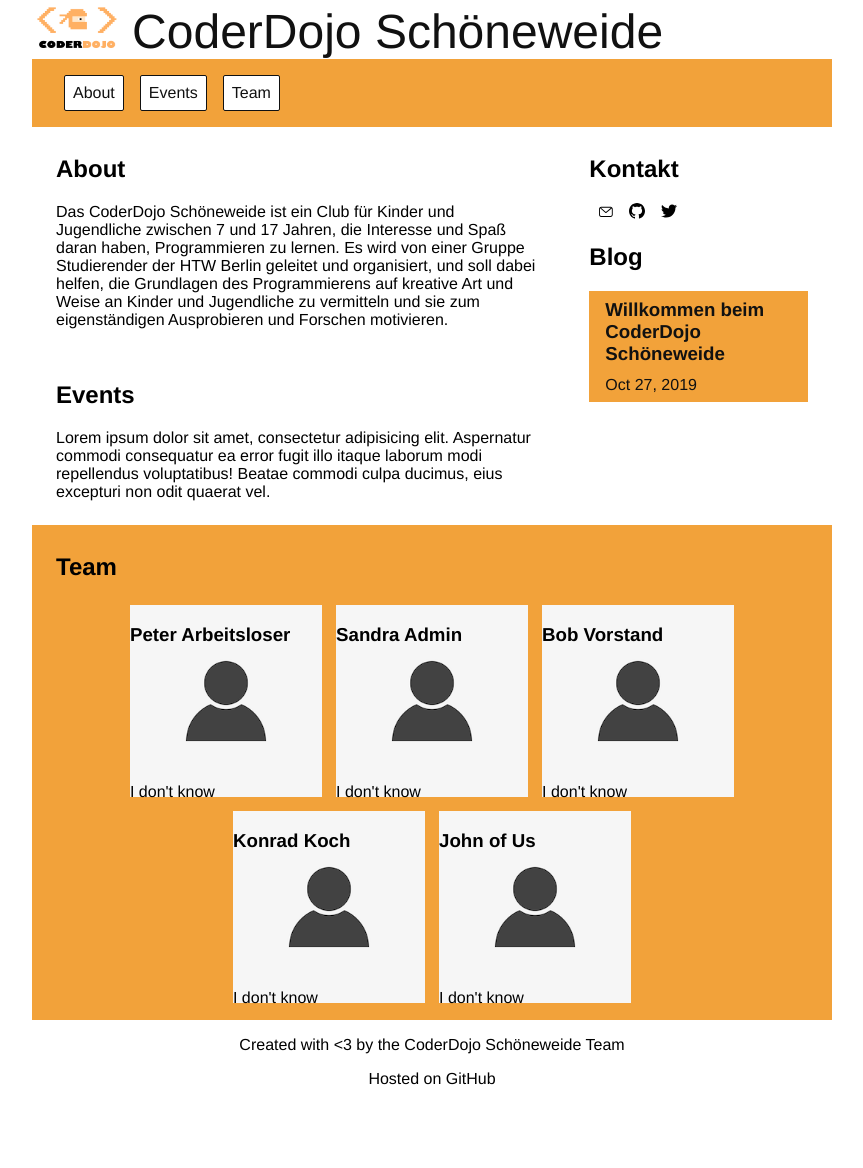
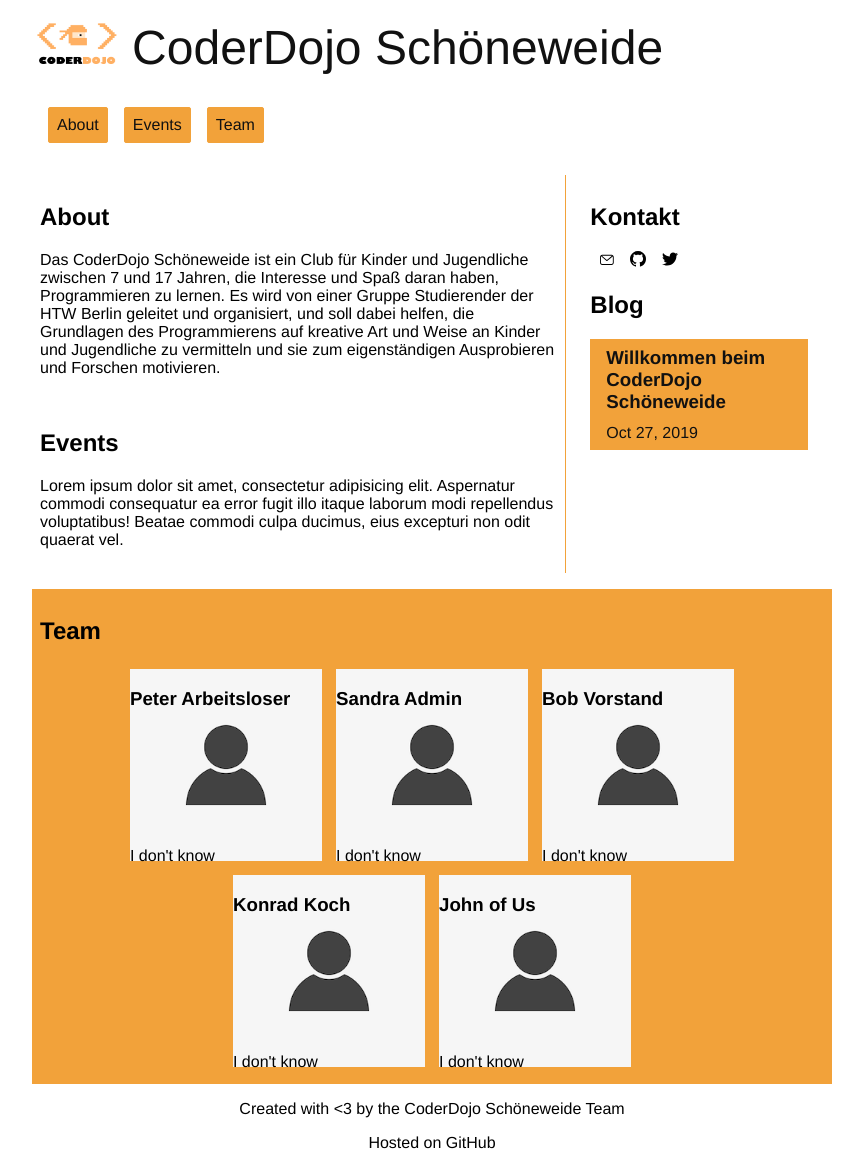
Before and after one commit to Coderdojo-Schoeneweide/coderdojo-schoneweide.github.io, a Jekyll site: the page built from index.md, in a window 1280 px wide. Shown: the whole page, without its empty margins (208-1071 px from the left). Built offline with Jekyll 4.4.1, drawn with Linux system fonts in a browser that asks for light colours; before the commit the page ends 1104 px from its top, so only the background shows below that.

Commit message:
started making style changes

```diff
--- a/_includes/header.html
+++ b/_includes/header.html
@@ -9,7 +9,7 @@
         </a>
     </div>
 
-    <div class="background-main wrapper">
+    <div class="wrapper">
         <nav class="site-nav">
             <input type="checkbox" id="nav-trigger" class="nav-trigger" />
             <label for="nav-trigger">
--- a/assets/main.scss
+++ b/assets/main.scss
@@ -30,7 +30,7 @@ h1 {
 
 .wrapper {
   max-width: $wrapper-width;
-  margin: 0 auto;
+  margin: 1rem auto;
 }
 
 .background-main {
@@ -56,7 +56,7 @@ header {
   }
 
   nav {
-    padding: 1rem 1.5rem;
+    padding: 1rem .5rem;
 
     input, label {
       display: none;
@@ -69,11 +69,11 @@ header {
       display: flex;
 
       li {
-        border: 1px solid $color-dark;
+        border: 1px solid $color-main;
         border-radius: 2px;
         padding: 0.5rem;
         margin: 0 0.5rem;
-        background-color: $color-light;
+        background-color: $color-main;
       }
     }
   }
@@ -97,12 +97,13 @@ main {
   }
 
   section {
-    padding: 0.5rem 1.5rem;
+    padding: .5rem .5rem;
   }
 
   aside {
     grid-area: aside;
     padding: 0.5rem 1.5rem;
+    border-left: 1px solid $color-main;
     //background-color: #ebddc7;
 
     .social {
```
